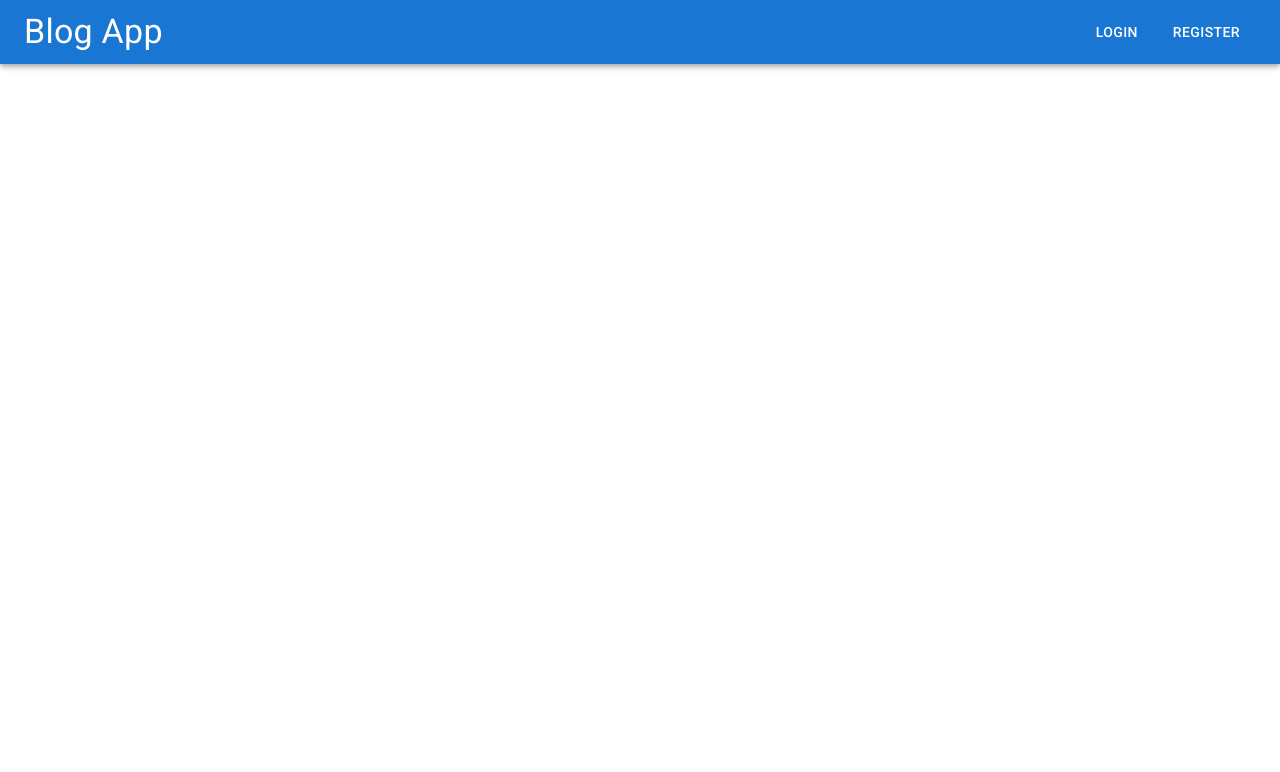
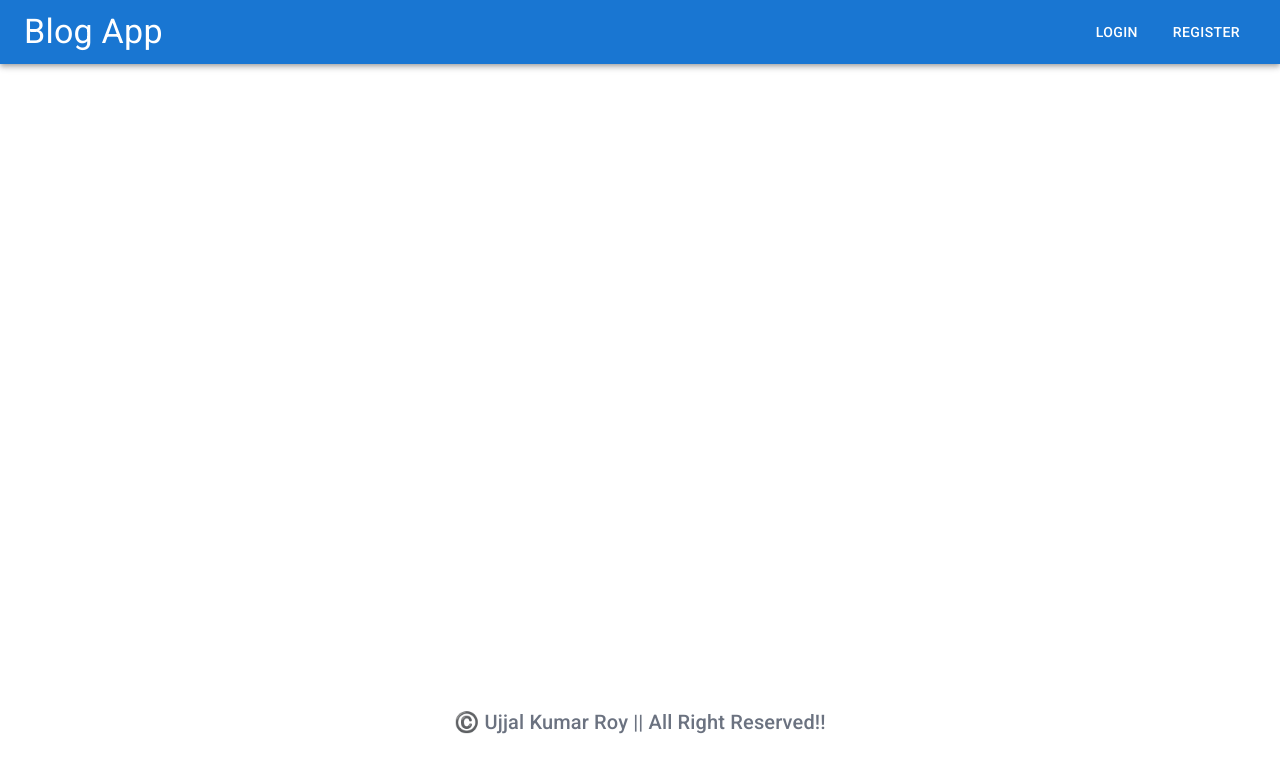
Before and after one commit to Ujjal-ENG/blog-fullstack-app, a React (Vite) app in the folder client/: page / in a window 1280 px wide. Shown: the top 772 px of the page. Built offline with nearby package versions, Linux system fonts and the light colour scheme; no server answers.

Commit message:
now all is word perfectly

```diff
--- a/client/src/App.jsx
+++ b/client/src/App.jsx
@@ -1,12 +1,16 @@
 /* eslint-disable react/jsx-indent */
 import { Outlet } from 'react-router-dom';
+import Footer from './components/layouts/Footer';
 import Navbar from './components/layouts/Navbar';
 
 function App() {
     return (
         <>
             <Navbar />
-            <Outlet />
+            <div className="min-h-[calc(100vh-178px)]">
+                <Outlet />
+            </div>
+            <Footer />
         </>
     );
 }
--- /dev/null
+++ b/client/src/components/layouts/Footer.jsx
@@ -0,0 +1,13 @@
+/* eslint-disable react/jsx-indent */
+import { Typography } from '@mui/material';
+import React from 'react';
+
+function Footer() {
+    return (
+        <Typography variant="h6" className="text-gray-500 text-center py-5">
+            ©️ Ujjal Kumar Roy || All Right Reserved!!
+        </Typography>
+    );
+}
+
+export default Footer;
```
